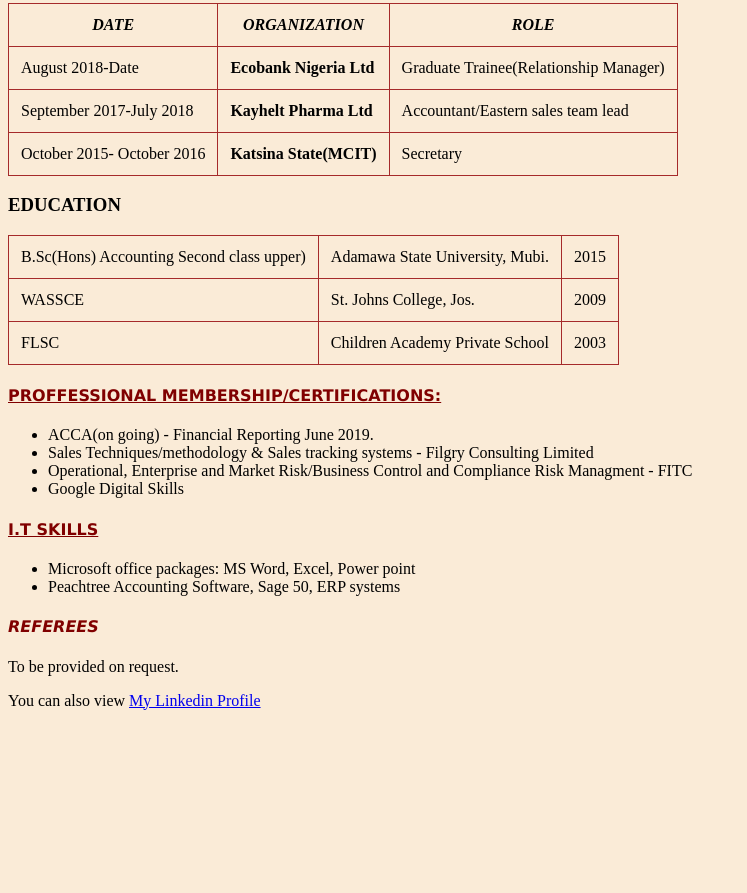
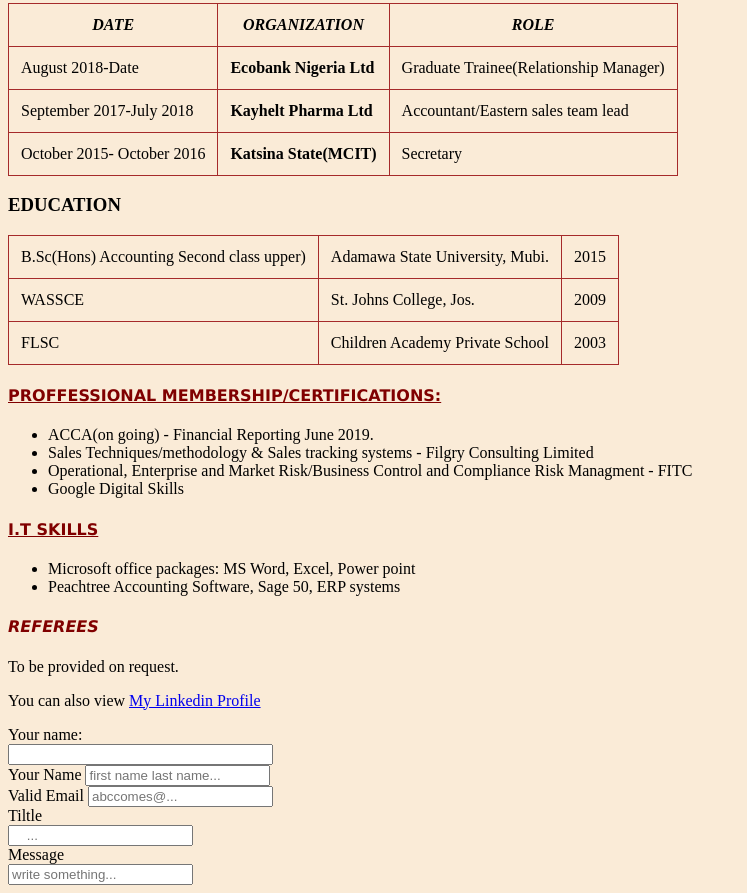
Before and after one commit to comfortcoffee/HNG-task, a plain HTML site: page comfort.html in a window 1280 px wide. Shown: the part 833-1726 px from the top of the page, without its empty margins (0-747 px from the left). Before the commit the page ends 1559 px from the top, so only its background shows below. Drawn offline with Linux system fonts and the light colour scheme.

Commit message:
Add files via upload

```diff
--- a/comfort.html
+++ b/comfort.html
@@ -154,5 +154,33 @@
 
     <p> You can also view <a href=“https://www.linkedin.com/in/comfort-abraham-065b03104”> My Linkedin Profile </a> </p>
 
+
+    <div id="after_submit"></div>
+    <form id="contact_form" action="#" method="POST" enctype="multipart/form-data">
+
+      <div class="row">
+        <label class="required" for="name">Your name:</label><br />
+        <input id="name" class="input" name="name" type="text" value="" size="30" /><br />
+      </div>
+    <div class="container">
+
+      <form action="action_page.php">
+
+        <label for="fname">Your Name</label>
+        <input type="text" id="yname" name="your name" placeholder="first name last name..."/><br />
+
+        <label for="email">Valid Email</label>
+        <input id="text" id="email" name="email" placeholder="abccomes@..."/><br />
+
+        <label for="title">Tiltle</label><br />
+        <input type="text" id="title" name="title" placeholder="    ..."/><br />
+
+        <label for="message">Message</label><br />
+        <input type="text" id="message" name="message" placeholder="write something..."/><br />
+
+      </form>
+
+
+    </div>
 </body>
 </html>
```
Also changed, not shown: style.css (line endings or trailing spaces).
